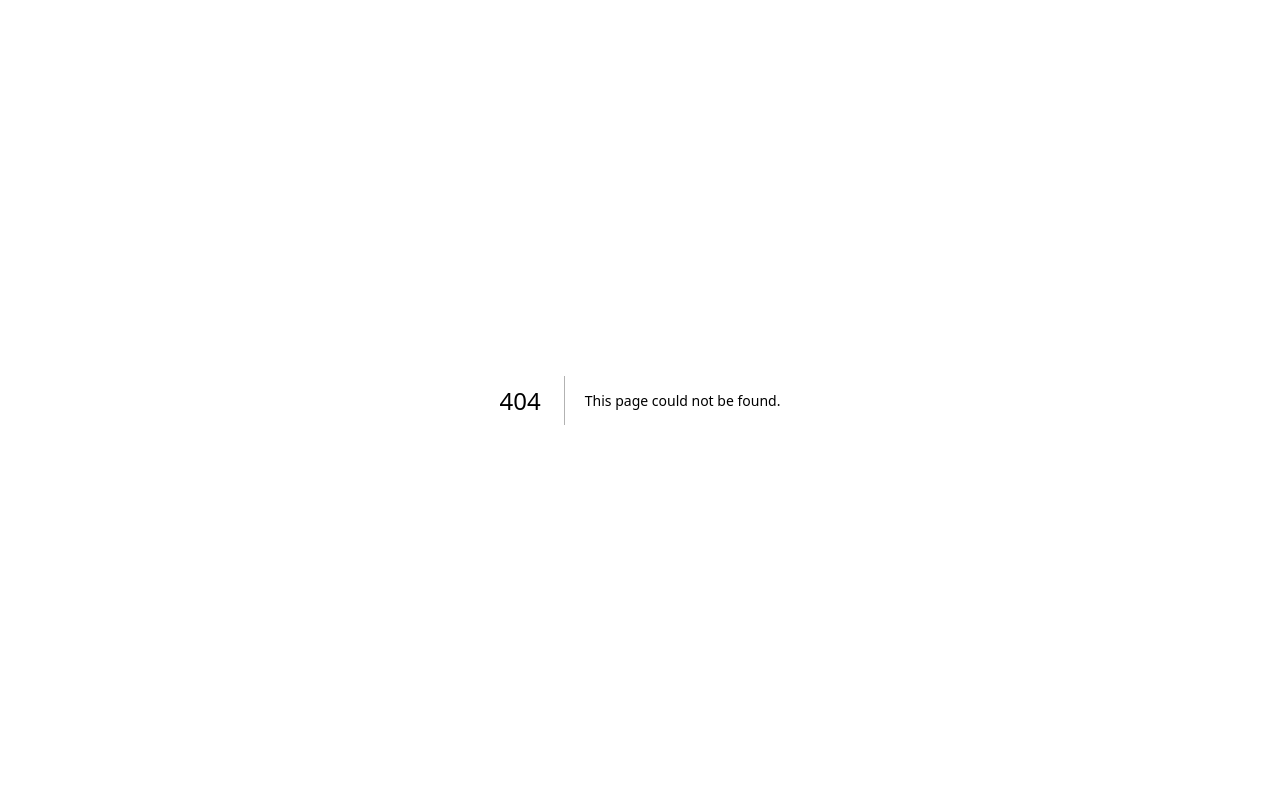
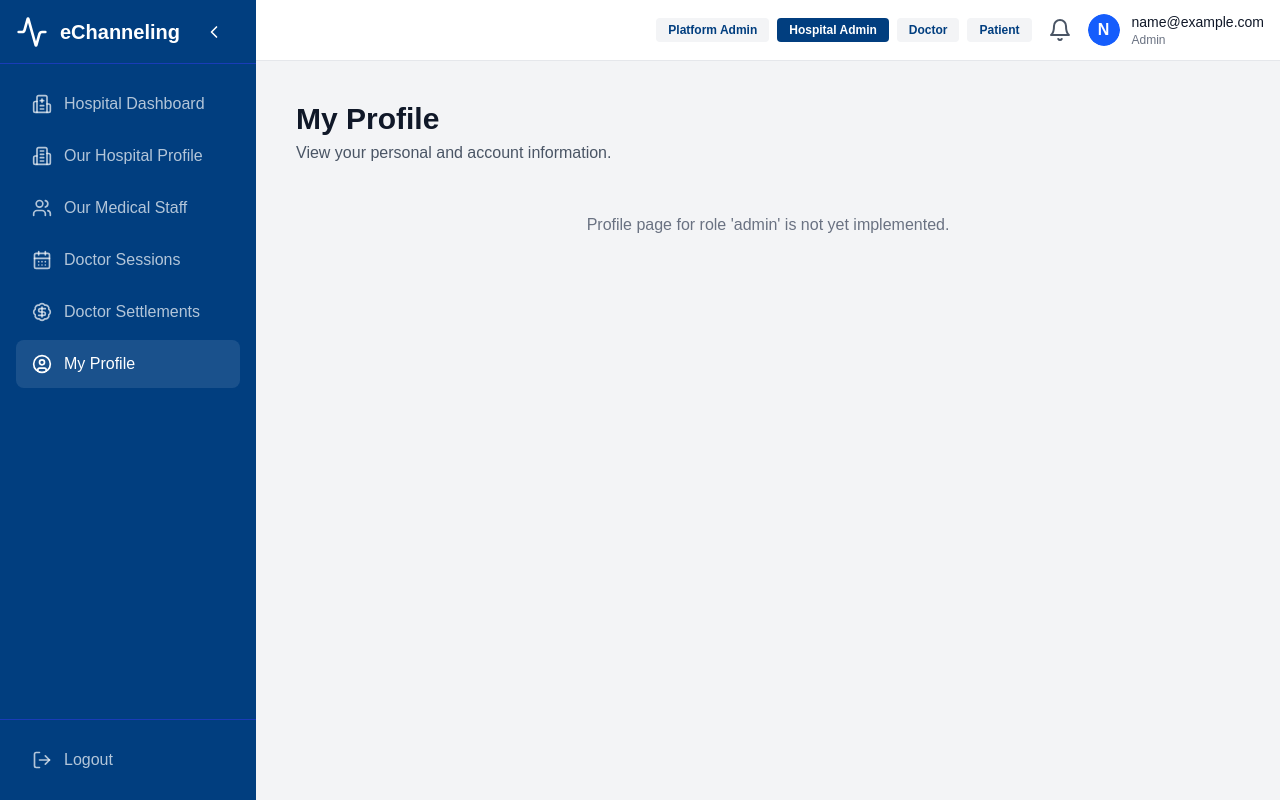
Before and after one commit to eChanneling-Revamp/EChanneling-Revamp, a Next.js app: page /hospital/myprofile in a window 1280 px wide. Before the commit this address had no page. Built offline with nearby package versions, Linux system fonts and the light colour scheme; sample sign-in values are in the browser's storage.

Commit message:
Changed the file location of a hospital's profile page

```diff
--- /dev/null
+++ b/src/app/(dashboard)/hospital/myprofile/page.tsx
@@ -0,0 +1,68 @@
+"use client";
+
+import { useState, useEffect } from "react";
+import { useRoleProtection } from "@/hooks/useRoleProtection";
+import { HospitalUserProfile } from "@/components/hospitals/HospitalUserProfile";
+import { Loader2 } from "lucide-react";
+
+export default function MyProfilePage() {
+  const [user, setUser] = useState<{ email: string; role: string } | null>(
+    null
+  );
+  const { isLoading: authLoading } = useRoleProtection({
+    allowedRoles: ["admin", "hospital", "doctor", "user", "nurse"],
+  });
+
+  useEffect(() => {
+    const userDataStr = localStorage.getItem("user");
+    if (userDataStr) {
+      try {
+        const userData = JSON.parse(userDataStr);
+        setUser({
+          email: userData.email || "",
+          role: userData.role?.toLowerCase() || "",
+        });
+      } catch (error) {
+        console.error("Error parsing user data:", error);
+      }
+    }
+  }, []);
+
+  const renderProfileByRole = () => {
+    if (!user) {
+      return null;
+    }
+
+    switch (user.role) {
+      case "hospital":
+        return <HospitalUserProfile userEmail={user.email} />;
+      // Add cases for other roles like 'doctor', 'user', etc. in the future
+      default:
+        return (
+          <div className="p-6 text-center text-gray-500">
+            Profile page for role '{user.role}' is not yet implemented.
+          </div>
+        );
+    }
+  };
+
+  if (authLoading || !user) {
+    return (
+      <div className="flex items-center justify-center min-h-[calc(100vh-200px)]">
+        <Loader2 className="w-8 h-8 animate-spin text-blue-600" />
+      </div>
+    );
+  }
+
+  return (
+    <div className="bg-[#f3f4f6] min-h-full">
+      <div className="p-6">
+        <h1 className="text-3xl font-bold text-gray-900">My Profile</h1>
+        <p className="text-gray-600 mt-1">
+          View your personal and account information.
+        </p>
+      </div>
+      <div className="px-6 pb-6">{renderProfileByRole()}</div>
+    </div>
+  );
+}
--- a/src/app/(dashboard)/layout.tsx
+++ b/src/app/(dashboard)/layout.tsx
@@ -96,7 +96,7 @@ const hospitalAdminMenu = [
   {
     title: "My Profile",
     icon: <UserCircle className="w-5 h-5" />,
-    path: "/profile",
+    path: "/hospital/myprofile",
   },
 ];
 
```
